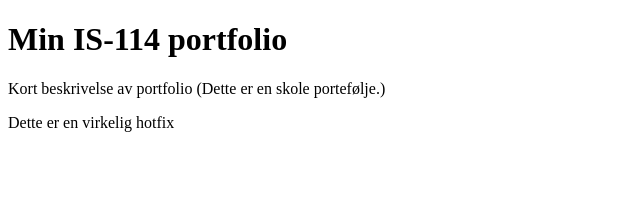
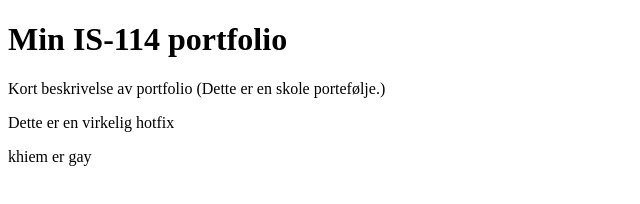
Before and after one commit to Erfan717/IS-114, a plain HTML site: page docs/index.html in a window 1280 px wide. Shown: the whole page, without its empty margins (0-640 px from the left). Drawn offline with Linux system fonts and the light colour scheme.

Commit message:
khiem er gay

```diff
--- a/docs/index.html
+++ b/docs/index.html
@@ -11,3 +11,4 @@
     <p> Dette er en virkelig hotfix </p>
 </body>
 </html>
+khiem er gay
```
